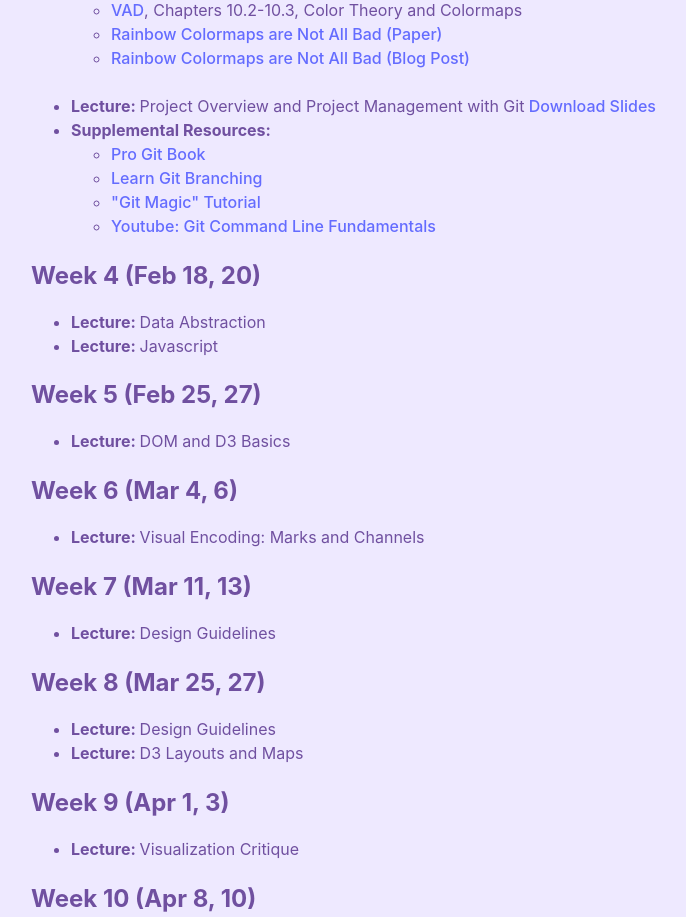
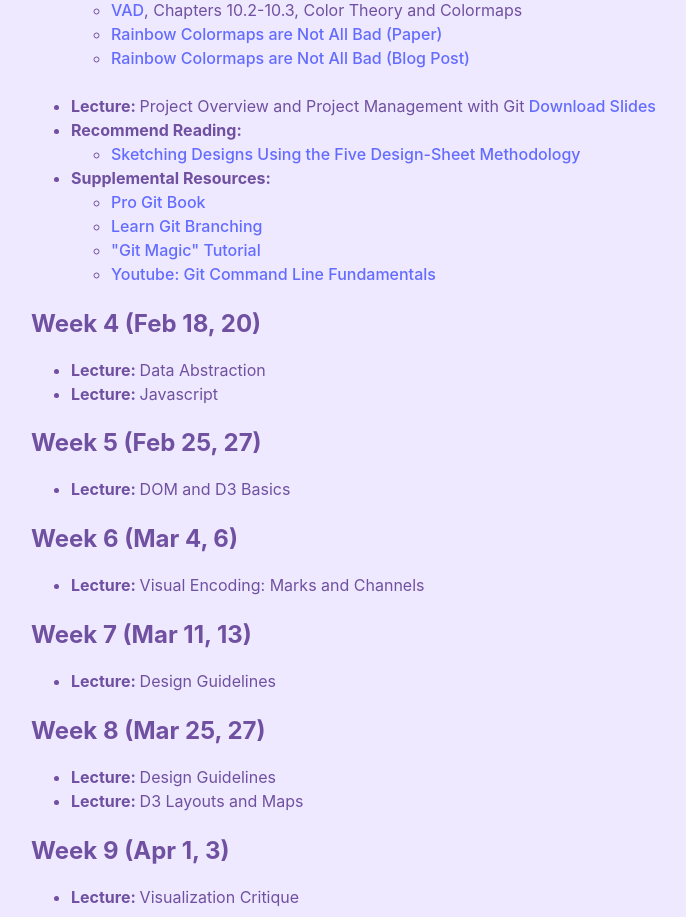
Before and after one commit to hamza-elhamdadi/cs-571-spring-2025, a React (Vite) app: page /#/schedule in a window 1280 px wide. Shown: the part 1100-2017 px from the top of the page, without its empty margins (97-783 px from the left). Built offline with nearby package versions, Linux system fonts and the light colour scheme.

Commit message:
added slides and resources for project/git

```diff
--- a/src/Schedule.jsx
+++ b/src/Schedule.jsx
@@ -125,6 +125,12 @@ function Schedule() {
             }}> Download Slides</a>
           </li>
           <li>
+            <b>Recommend Reading: </b>
+            <ul>
+              <li><a target='_blank' href="https://ieeexplore.ieee.org/document/7192707/media#media">Sketching Designs Using the Five Design-Sheet Methodology</a></li>
+            </ul>
+          </li>
+          <li>
             <b>Supplemental Resources: </b>
             <ul>
               <li><a target='_blank' href="https://book.git-scm.com/index.html">Pro Git Book</a></li>
```
